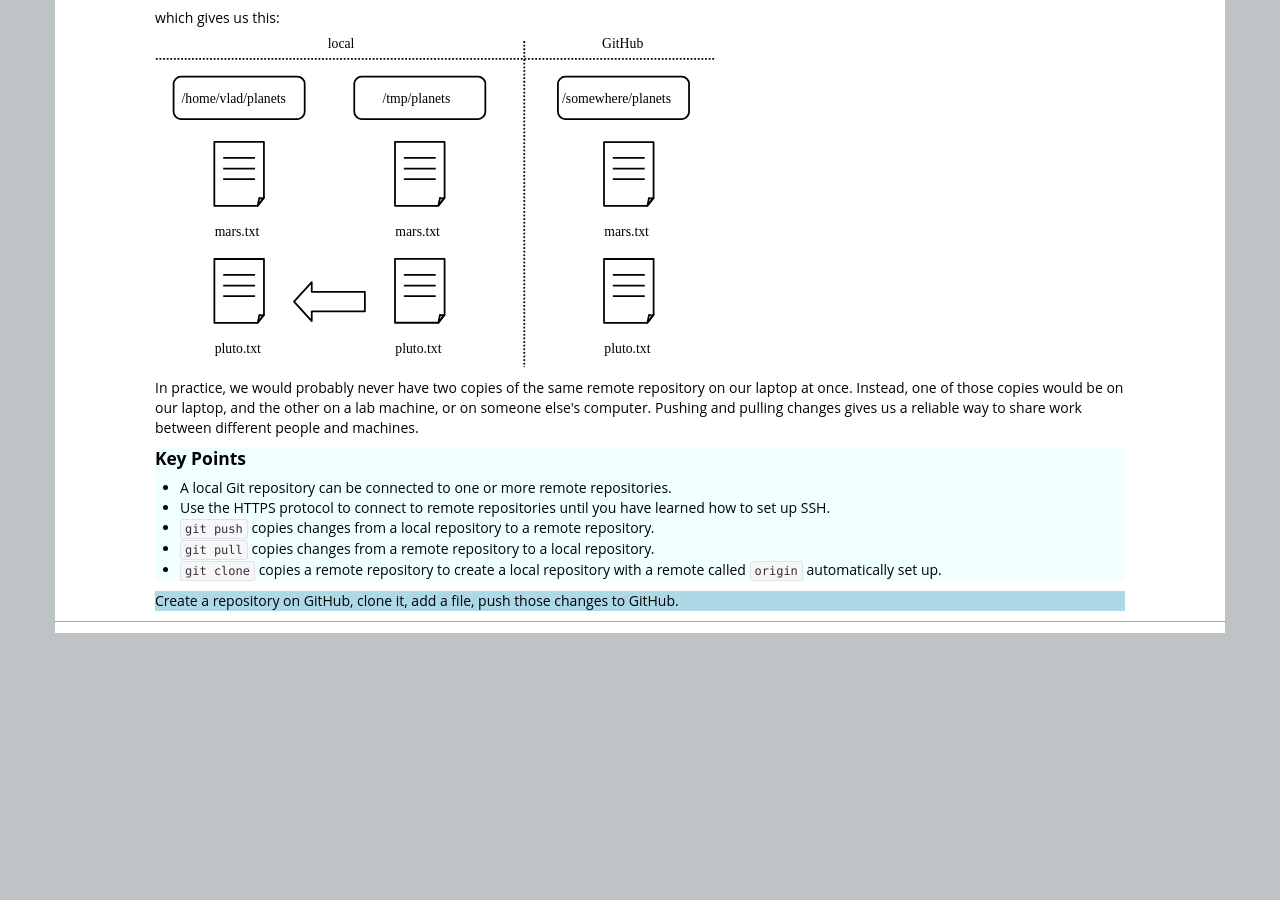
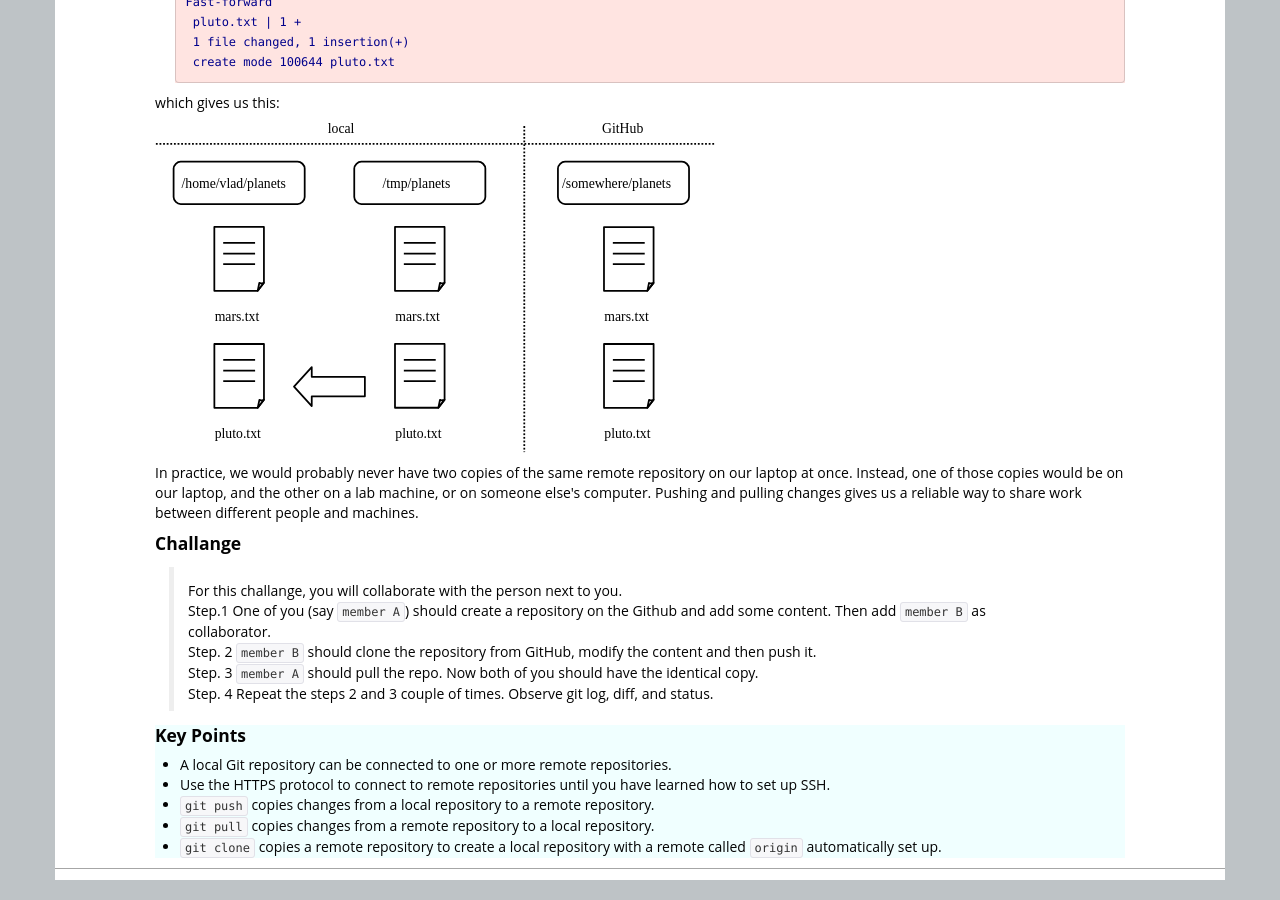
Before and after one commit to SWC-OSG-Workshop/2015-10-27-duke, a Jekyll site: the page built from novice/git/02-collab.md, in a window 1280 px wide and 900 px high, scrolled down 6264 px. Built offline with Jekyll 4.4.1, drawn with Linux system fonts in a browser that asks for light colours; before the commit the page ends 6917 px from its top, so only the background shows below that; some of the changed text lies outside the part shown.

Commit message:
add exercise

```diff
--- a/novice/git/02-collab.md
+++ b/novice/git/02-collab.md
@@ -143,6 +143,13 @@ If someone else had pushed some changes to the repository on GitHub,
 though,
 this command would download them to our local repository.
 
+####Challenge
+> Create a repository on GitHub,
+> clone it,
+> add a file,
+> push those changes to GitHub.
+
+
 ## Collaborating
 
 We can simulate working with a collaborator using another copy of the repository on our local machine.
@@ -252,6 +259,20 @@ or on someone else's computer.
 Pushing and pulling changes gives us a reliable way
 to share work between different people and machines.
 
+####Challange
+>
+>For this challange, you will collaborate with the person next to you.
+>
+>Step.1 One of you (say `member A`) should create a repository on the Github and add some content. Then
+>add `member B` as collaborator.
+>
+>Step. 2 `member B` should clone the repository from GitHub, modify the content and then push it.
+>
+>Step. 3 `member A` should pull the repo. Now both of you should have the identical copy.
+>
+>Step. 4  Repeat the steps 2 and 3 couple of times. Observe git log, diff, and status.
+>
+
 <div class="keypoints" markdown="1">
 
 #### Key Points
@@ -262,10 +283,3 @@ to share work between different people and machines.
 *   `git clone` copies a remote repository to create a local repository with a remote called `origin` automatically set up.
 
 </div>
-
-<div class="challenge" markdown="1">
-Create a repository on GitHub,
-clone it,
-add a file,
-push those changes to GitHub.
-</div>
```
